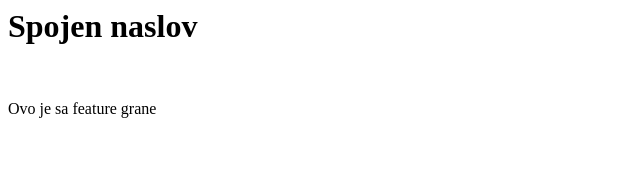
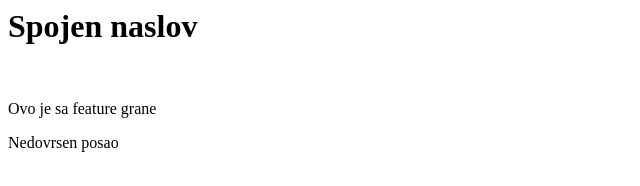
Before and after one commit to dj0lo/vezba, a plain HTML site: page index.html in a window 1280 px wide. Shown: the whole page, without its empty margins (0-640 px from the left). Drawn offline with Linux system fonts and the light colour scheme.

Commit message:
Nedovrsen posao

```diff
--- a/index.html
+++ b/index.html
@@ -1,3 +1,4 @@
 <h1>Spojen naslov</h1>
 <br>
 <p>Ovo je sa feature grane</p>
+<p>Nedovrsen posao</p>
```
